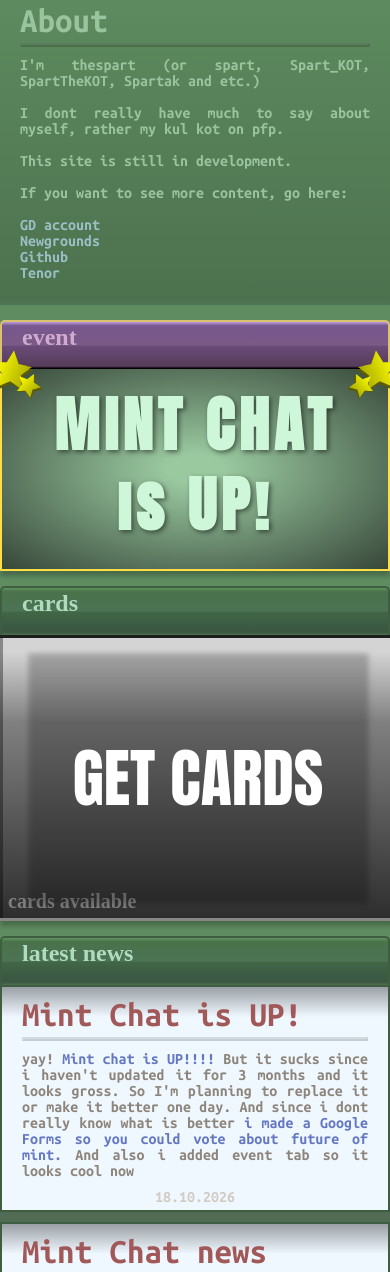
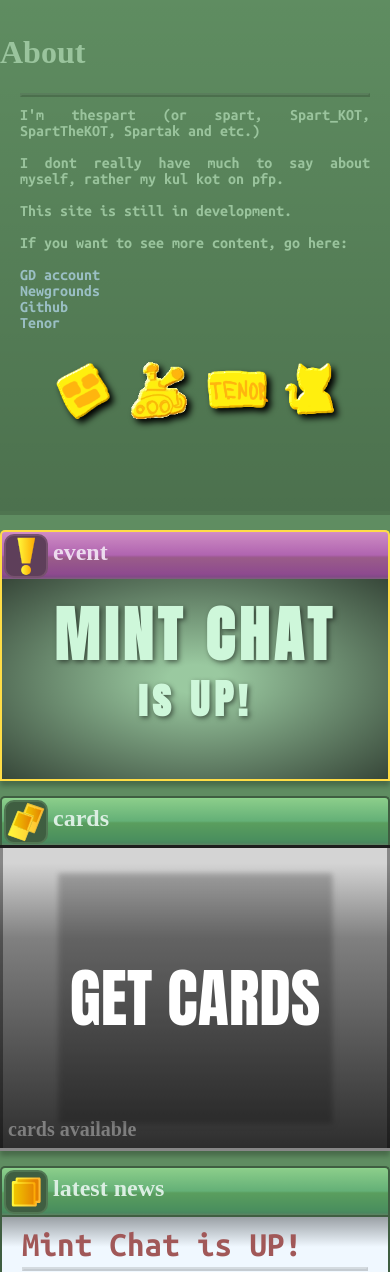
Before and after one commit to thespart/thespart.github.io, a plain HTML site: page index.html in a window 390 px wide. Shown: the part 281-1553 px from the top of the page. Drawn offline with Linux system fonts and the light colour scheme.

Commit message:
oh my god

```diff
--- a/index.html
+++ b/index.html
@@ -83,15 +83,19 @@
                 <div class="separator"></div>
             <div id="sections">
                 <section id="leftpart">
-                    <h1 id="declarator" class="event"> event</h1>
+                    <div id="declarator" class="event">
+                        <img src="/content/events.svg" alt="">
+                        <h1>event</h1>
+                    </div>
                     <div id="event">
-                        <img src="content/stars.svg" alt="star">
-                        <img src="content/stars.svg" alt="star">
                         <h1> MINT CHAT </h1>
                         <h1> is UP! </h1>
                         <a href="https://mintchat.thespart.ru"></a>
                     </div>
-                    <h1 id="declarator"> cards</h1>
+                    <div id="declarator">
+                        <img src="/content/cards.svg" alt="">
+                        <h1>cards</h1>
+                    </div>
                     <div id="pick">
                         <button>GET CARDS</button>
                         <h2>todays pick</h2>
@@ -100,7 +104,10 @@
                     <script src="cardpick.js"></script>
                 </section>
                 <section id="rightpart">
-                    <h1 id="declarator"> latest news </h1>
+                    <div id="declarator">
+                        <img src="/content/news.svg" alt="">
+                        <h1>latest news</h1>
+                    </div>
                     <div id="news"></div>
                     <div id="manipulator">
                         <div></div>
--- a/main.js
+++ b/main.js
@@ -1,10 +1,11 @@
-const sashkadom = document.querySelector("body header #maininfo #logo #megalogo img");
-const news = document.querySelector("body main #rightpart #news");
+const sashkadom = document.querySelector("#megalogo img");
+const news = document.querySelector("#rightpart #news");
 const newsElement = document.querySelector('body main #rightpart #manipulator li input');
 const rightbutton = document.querySelector('body main #rightpart #manipulator li #right');
 const leftbutton = document.querySelector('body main #rightpart #manipulator li #left');
 const dialogdom = document.querySelector('#quote');
 const triangle = document.querySelector('#triangle');
+const socials = document.querySelector('#socials');
 let delta = 0;
 let prevscroll = 0;
 //let toadd = 0;
@@ -22,12 +23,22 @@
         }
     })
 }
-if (innerWidth < 700) {changetoEmoji(false)}
-window.addEventListener('resize', () => {
+function compabilityResize() {
     if (innerWidth > 700) {
         changetoEmoji(true);
-    } else {changetoEmoji(false)}
-})
+        if (window.location.pathname != '/news/') {
+            document.querySelector('#separator #h2bg').insertAdjacentElement('beforebegin', socials);
+        }
+    } else {
+        changetoEmoji(false);
+        if (window.location.pathname != '/news/') {
+            a(document.querySelector('#about'), socials);
+        }
+    }
+}
+// for mobile support
+compabilityResize();
+window.addEventListener('resize', compabilityResize);
 window.addEventListener('scroll', () => {
     const scrollTop = window.scrollY;
     delta = (scrollTop - prevscroll);
@@ -45,10 +56,38 @@
 
 
 //im happy
-const radiusthingy = new URLSearchParams(window.location.search);
-if (radiusthingy.has('radius')) {
-    document.querySelectorAll('*').forEach(el => el.style = `border-radius: ${Number(radiusthingy.get('radius'))}px;`)
-}
+const urlparams = new URLSearchParams(window.location.search);
+document.addEventListener('DOMContentLoaded', () => {
+    if (urlparams.has('radius')) {
+        document.querySelectorAll('*').forEach(el => el.style = `border-radius: ${Number(urlparams.get('radius'))}px;`)
+    }
+    if (urlparams.has('news')) {
+        const newsavailable = document.querySelector('#news');
+        const newstoget = String(urlparams.get('news')).replaceAll('%20', ' ');
+
+        function findnew() {
+            let newfound;
+            newsavailable.childNodes.forEach(el => {
+                if (newstoget == el.querySelector('& > a').textContent) {
+                    newfound = el;
+                }
+            })
+            return newfound;
+        }
+
+        let newsel = findnew();
+        if (newsel === undefined) {
+            currentnews++;
+            changeNews();
+            newsel = findnew();
+            newsel.style.border = '2px solid red';
+            newsel.scrollIntoView();
+        } else {
+            newsel.style.border = '2px solid red';
+            newsel.scrollIntoView();
+        }
+    }
+})
 
 import Quotes from "./quotes.js";
 const openSound = new Audio('/content/openup.mp3');
@@ -137,10 +176,11 @@
     const date = data.d;
 
     const about = a(news,c('div'));
-    const header = a(about, c('h1'));
+    const header = a(about, c('a'));
     a(about, c('div')).classList.add('separator');
     about.id = "about";
     header.textContent = subject;
+    header.href = window.origin + `/news/?news=${subject}`
     about.innerHTML += `<h2>${text}</h2>`
     about.innerHTML += `<h2 id="date">${date}</h2>`
     return about;
--- a/style.css
+++ b/style.css
@@ -61,12 +61,18 @@
 }
 #sections {
     padding-bottom: 20px;
+    margin: 0 auto;
+    width: calc(100% - 20px);
+    display: grid;
+    grid-template-columns: 45% 55%;
+    & #rightpart {
+        margin-left: 10px;
+    }
 }
 body main {
     width: 100%;
     height: auto;
     background-color: rgb(95, 141, 97);
-    display:contents;
     margin-top: 20px;
     padding-bottom: 20px;
 }
@@ -123,7 +129,6 @@
 .games {
     background:linear-gradient(rgba(0,0,0,0) 50px, #3a4b3b 0px);
 }
-
 #pick {
     background: linear-gradient(rgb(212, 212, 212) 5%,gray 30%, rgb(46, 46, 46));
     height: 240px;
@@ -140,7 +145,7 @@
         left:50%;
         top:50%;
         color: white;
-        font-size: 50px;
+        font-size: 400%;
         font-family: AntonSC;
         &:hover {
             cursor: pointer;
@@ -159,17 +164,18 @@
         font-size: 20px;
     }
     & ul {
+        padding: 0;
+        max-width: calc(100% - 60px);
+        column-gap: 1vw;
         width: 356px;
         background: rgba(0, 0, 0, 0.164);
         box-shadow: 0 0px 5px 5px rgba(0, 0, 0, 0.164);
         height: 100%;
-        padding: 0;
         margin: 0 auto;
         display: grid;
         grid-template-columns: repeat(3, 95px);
         grid-template-rows: auto auto;
         gap: 10px;
-        column-gap: 15px;
         justify-content: center;
         perspective: 1000px;
         & div div {
@@ -227,46 +233,46 @@
     height: auto;
 }
 
-#declarator:not(.event) {
+#declarator {
+    display: flex;
     margin: 15px 0;
-    padding-left: 20px;
     padding-top: 2px;
     height: 45px;
     margin-bottom: 0;
     margin-right: 0;
-    background: #000000;
-    background: linear-gradient(0deg, rgb(78, 112, 76) 0%, rgba(60, 87, 68, 1) 6%, rgba(58, 87, 67, 1) 11%, rgba(65, 102, 70, 1) 48%, rgba(76, 115, 84, 1) 51%, rgb(74, 114, 74) 92%, rgb(96, 148, 96) 100%);
+    background: linear-gradient(0deg, rgba(94, 130, 98, 1) 0%, rgba(73, 135, 95, 1) 5%, rgba(74, 143, 94, 1) 11%, rgba(90, 158, 94, 1) 47%, rgba(100, 176, 119, 1) 51%, rgba(137, 204, 137, 1) 96%, rgba(141, 214, 141, 1) 100%);
     text-align: left;
-    color: rgb(175, 219, 192);
+    color: rgb(219, 238, 226);
     border: 2px solid rgb(63, 94, 65);
     border-bottom: 0;
     border-radius: 5px;
     border-bottom-right-radius: 0;
     border-bottom-left-radius: 0;
+    & h1 {
+        margin-top: 5px;
+        margin-left: 5px;
+    }
+    & img {
+        width: 40px; height: 40px;
+        margin-left: 2px;
+        border-radius: 10px;
+        border: 2.5px solid rgb(81, 119, 83);
+        background-color: rgb(63, 94, 65);
+    }
 }
-
 #tip {
     height: 200px;
     background-color: orange;
 }
-
 .event {
-    filter: hue-rotate(160deg) contrast(1.2);
-    margin: 15px 0;
-    padding-left: 20px;
-    padding-top: 2px;
-    height: 45px;
-    margin-bottom: 0;
-    margin-right: 0;
-    background: #000000;
-    background: linear-gradient(0deg, rgb(0, 0, 0) 0%, rgba(60, 87, 68, 1) 6%, rgba(58, 87, 67, 1) 11%, rgba(65, 102, 70, 1) 48%, rgba(76, 115, 84, 1) 51%, rgb(74, 114, 74) 92%, rgba(130, 173, 130, 1) 100%);
-    text-align: left;
-    color: rgb(145, 182, 159);
-    border: 2px solid #baaeff;
-    border-bottom: 0;
-    border-radius: 5px;
-    border-bottom-right-radius: 0;
-    border-bottom-left-radius: 0;
+    background: linear-gradient(0deg, rgba(130, 94, 128, 1) 0%, rgba(130, 73, 135, 1) 5%, rgba(142, 74, 143, 1) 11%, rgba(154, 92, 137, 1) 45%, rgba(158, 90, 148, 1) 47%, rgba(176, 100, 176, 1) 51%, rgba(204, 137, 194, 1) 96%, rgba(214, 141, 201, 1) 100%) !important;
+    border: #ffdd46 solid 2px !important;
+    border-bottom: none !important;
+    color: rgb(236, 219, 238) !important;
+    & img {
+        border: 2.5px solid rgb(119, 81, 111) !important;
+        background-color: rgb(94, 63, 90) !important;
+    }
 }
 #event {
     height: 200px;
@@ -345,6 +351,14 @@
     & a:visited {
         color: #b79ac4;
     }
+    & #socials {
+        width: 70%;
+        margin: 0 12.5%;
+        margin-top: 10px;
+        padding-bottom: 100px;
+        gap: 10px;
+        margin-bottom: 0;
+    }
 
 }
 #about {
@@ -369,11 +383,16 @@
         margin: 5px 20px;
         border-style:outset;
     }
-    & h1 {
+    & > a {
         margin: 10px 20px 0 20px;
+        display: block;
         font-size: 35px;
         font-family: "UbuntuMono";
         color: rgb(161, 88, 88);
+        &:hover {
+            cursor: pointer;
+            text-decoration: none;
+        }
     }
 }
 
@@ -416,10 +435,6 @@
 }
 header * #lefty {
     border-left: 2px solid rgb(63, 94, 65);
-    border-bottom-left-radius: 10px;
-}
-#buttons > li:nth-child(5) {
-    border-bottom-right-radius: 10px;
 }
 header * li:hover {
     background: rgb(134, 196, 138);
@@ -452,7 +467,26 @@
         color: rgb(141, 201, 147);
     }
 }
-
+#socials {
+    display: grid;
+    grid-template-columns: 25% 25% 25% 25%;
+    width: 95%;
+    height: 50px;
+    margin: 0 auto;
+    margin-top: 100px;
+    margin-bottom: 10px;
+    row-gap: 15px;
+    & img {
+        object-fit: cover;
+        width: calc(100% - 5px);
+        border: none;
+        display: block;
+        filter: drop-shadow(4px 4px 3px rgba(0, 0, 0, 1));
+    }
+    & img:hover {
+        filter: brightness(0.5) contrast(5);
+    }
+}
 header #maininfo #logo {
     display: flex;
     justify-content: space-between;
@@ -479,29 +513,9 @@
         border-left: 3px dashed rgb(92, 138, 95);
         border-right: 3px dashed rgb(92, 138, 95);
         position: relative;
-        width: 20%;
+        width: 250px;
         height: 200px;
         background: linear-gradient(rgba(54, 72, 55, 1) 40%, black 100%);
-    }
-    & #socials {
-        display: grid;
-        grid-template-columns: repeat(4, 25%);
-        width: 95%;
-        height: 50px;
-        margin-left: 10px;
-        margin-top: 100px;
-        margin-bottom: 10px;
-        row-gap: 5px;
-        & img {
-            object-fit: cover;
-            width: calc(100% - 5px);
-            border: none;
-            display: block;
-            filter: drop-shadow(4px 4px 3px rgba(0, 0, 0, 1));
-        }
-        & img:hover {
-            filter: brightness(0.5) contrast(5);
-        }
     }
     & h2 {
         display: block;
@@ -596,18 +610,6 @@
 }
 /* if screen too small, basically mobile support */
 @media (max-width: 700px) {
-    #pick {
-        padding: 20px 0px;
-        width: 100%;
-    }
-    #pick ul {
-        padding: 0;
-        max-width: calc(100% - 60px);
-        column-gap: 1vw;
-    }
-    #pick button {
-        font-size: 400%;
-    }
     #leftpart.games div {
         & div h1 {
             display: none;
@@ -624,6 +626,13 @@
             pointer-events: none;
             mask-image: none;
             width: 100%;
+        }
+    }
+    #sections {
+        display: contents;
+        height: 1000px;
+        & #rightpart {
+            margin-left: 0;
         }
     }
     header #maininfo #logo {
@@ -657,14 +666,7 @@
         width: 1000px;
         min-height: 0;
     }
-    body main #sections {
-        display: grid;
-        width: calc(100% - 20px);
-        grid-template-columns: 440px 540px;
-        margin: 0 10px;
-    }
     body main #rightpart {
-        margin-left: 10px;
         & #news {
             height: auto;
             scrollbar-width: none;
@@ -695,7 +697,6 @@
     header #maininfo #logo #separator {
         border-left: 3px dashed rgb(92, 138, 95);
         border-right: 3px dashed rgb(92, 138, 95);
-        width: 250px;
         height: 200px;
         & .background {
             width: 220px;
@@ -703,6 +704,12 @@
     }
     header #buttons {
         width: 70%;
+        & li:nth-child(1) {
+            border-bottom-left-radius: 10px;
+        }
+        & li:nth-child(5) {
+            border-bottom-right-radius: 10px;
+        }
     }
     body main #leftpart div div h1 {
         font-size: 300%;
```
Also changed, not shown: games/index.html (+5 -2 lines), news/index.html (+9 -6 lines), content/bg.svg (added), content/cards.svg (added), content/events.svg (added), content/games.svg (added), content/news.svg (added).
